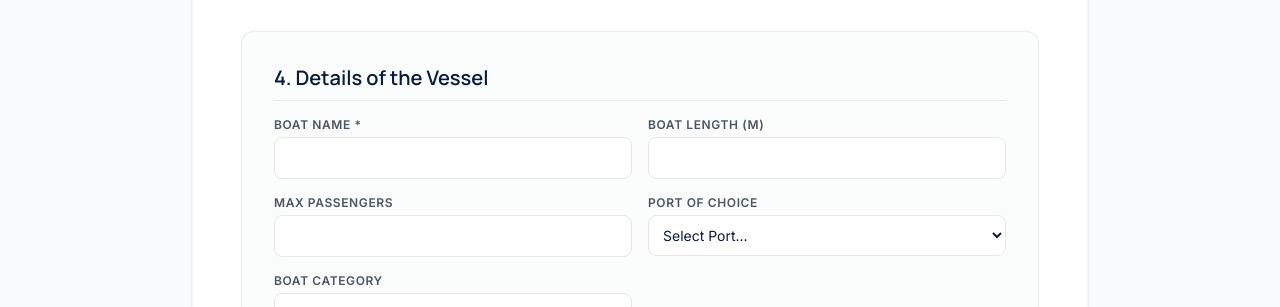
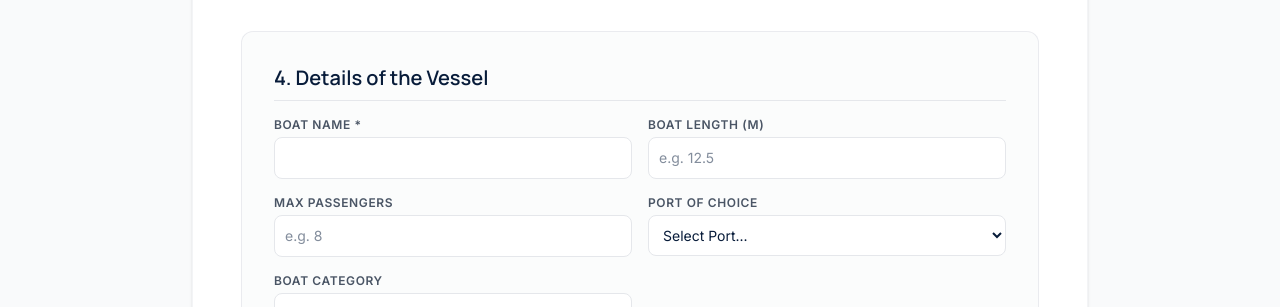
Before and after one commit to sohaib2good-source/Flix, a React (Vite) app: page /registries in a window 1280 px wide. Shown: the part 1580-1887 px from the top of the page. Built offline with nearby package versions, Linux system fonts and the light colour scheme; no server answers.

Commit message:
feat(form): restrict Boat Length to numeric input only

```diff
--- a/src/pages/BoatRegistration.tsx
+++ b/src/pages/BoatRegistration.tsx
@@ -69,8 +69,37 @@ export default function BoatRegistration() {
   };
 
   const handleChange = (e: React.ChangeEvent<HTMLInputElement | HTMLSelectElement | HTMLTextAreaElement>) => {
-    const value = e.target.type === 'checkbox' ? (e.target as HTMLInputElement).checked : e.target.value;
-    setFormData({ ...formData, [e.target.name]: value });
+    const { name, value, type } = e.target;
+    if (type === 'checkbox') {
+      setFormData((prev) => ({ ...prev, [name]: (e.target as HTMLInputElement).checked }));
+      return;
+    }
+
+    // Strictly enforce numeric-only with optional decimal point for boatLength
+    if (name === 'boatLength') {
+      const filtered = value.replace(/[^0-9.]/g, '');
+      const parts = filtered.split('.');
+      const clean = parts.length > 2 ? `${parts[0]}.${parts.slice(1).join('')}` : filtered;
+      setFormData((prev) => ({ ...prev, [name]: clean }));
+      return;
+    }
+
+    // Strictly enforce numeric integers for maxPassengers and date of birth fields
+    if (
+      name === 'maxPassengers' ||
+      name === 'dobDay' ||
+      name === 'dobMonth' ||
+      name === 'dobYear' ||
+      name === 'owner2DobDay' ||
+      name === 'owner2DobMonth' ||
+      name === 'owner2DobYear'
+    ) {
+      const clean = value.replace(/\D/g, '');
+      setFormData((prev) => ({ ...prev, [name]: clean }));
+      return;
+    }
+
+    setFormData((prev) => ({ ...prev, [name]: value }));
   };
 
   return (
@@ -270,11 +299,61 @@ export default function BoatRegistration() {
               </div>
               <div>
                 <label className="block text-xs font-semibold uppercase tracking-wider text-gray-600 mb-1">Boat Length (m)</label>
-                <input type="text" name="boatLength" value={formData.boatLength} onChange={handleChange} className="w-full p-2.5 bg-white border border-gray-200 rounded-lg text-sm" />
+                <input
+                  type="text"
+                  inputMode="decimal"
+                  name="boatLength"
+                  value={formData.boatLength}
+                  onChange={handleChange}
+                  onKeyDown={(e) => {
+                    // Allow navigation, deletion, copy/paste, select all
+                    if (
+                      ['Backspace', 'Delete', 'Tab', 'Escape', 'Enter', 'ArrowLeft', 'ArrowRight', 'Home', 'End'].includes(e.key) ||
+                      ((e.ctrlKey || e.metaKey) && ['a', 'c', 'v', 'x'].includes(e.key.toLowerCase()))
+                    ) {
+                      return;
+                    }
+                    // Allow digits 0-9
+                    if (/^[0-9]$/.test(e.key)) {
+                      return;
+                    }
+                    // Allow single decimal point
+                    if (e.key === '.' && !formData.boatLength.includes('.')) {
+                      return;
+                    }
+                    // Prevent any non-numeric key press
+                    e.preventDefault();
+                  }}
+                  placeholder="e.g. 12.5"
+                  className="w-full p-2.5 bg-white border border-gray-200 rounded-lg text-sm focus:outline-none focus:ring-2 focus:ring-[#081C3A]/20"
+                />
               </div>
               <div>
                 <label className="block text-xs font-semibold uppercase tracking-wider text-gray-600 mb-1">Max Passengers</label>
-                <input type="text" name="maxPassengers" value={formData.maxPassengers} onChange={handleChange} className="w-full p-2.5 bg-white border border-gray-200 rounded-lg text-sm" />
+                <input
+                  type="text"
+                  inputMode="numeric"
+                  name="maxPassengers"
+                  value={formData.maxPassengers}
+                  onChange={handleChange}
+                  onKeyDown={(e) => {
+                    // Allow navigation, deletion, copy/paste, select all
+                    if (
+                      ['Backspace', 'Delete', 'Tab', 'Escape', 'Enter', 'ArrowLeft', 'ArrowRight', 'Home', 'End'].includes(e.key) ||
+                      ((e.ctrlKey || e.metaKey) && ['a', 'c', 'v', 'x'].includes(e.key.toLowerCase()))
+                    ) {
+                      return;
+                    }
+                    // Allow digits 0-9
+                    if (/^[0-9]$/.test(e.key)) {
+                      return;
+                    }
+                    // Prevent any non-numeric key press
+                    e.preventDefault();
+                  }}
+                  placeholder="e.g. 8"
+                  className="w-full p-2.5 bg-white border border-gray-200 rounded-lg text-sm focus:outline-none focus:ring-2 focus:ring-[#081C3A]/20"
+                />
               </div>
               <div>
                 <label className="block text-xs font-semibold uppercase tracking-wider text-gray-600 mb-1">Port of Choice</label>
```
